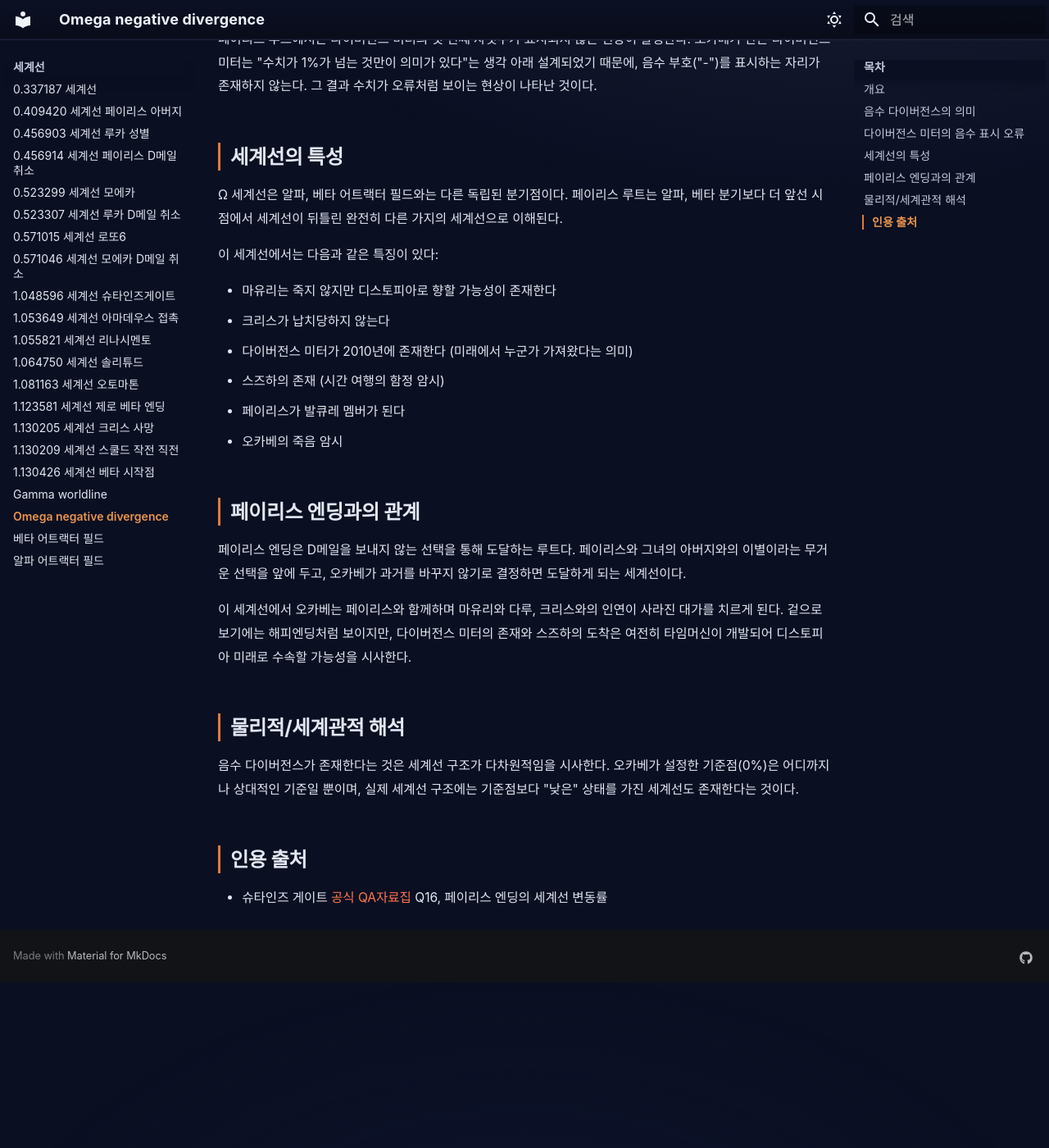
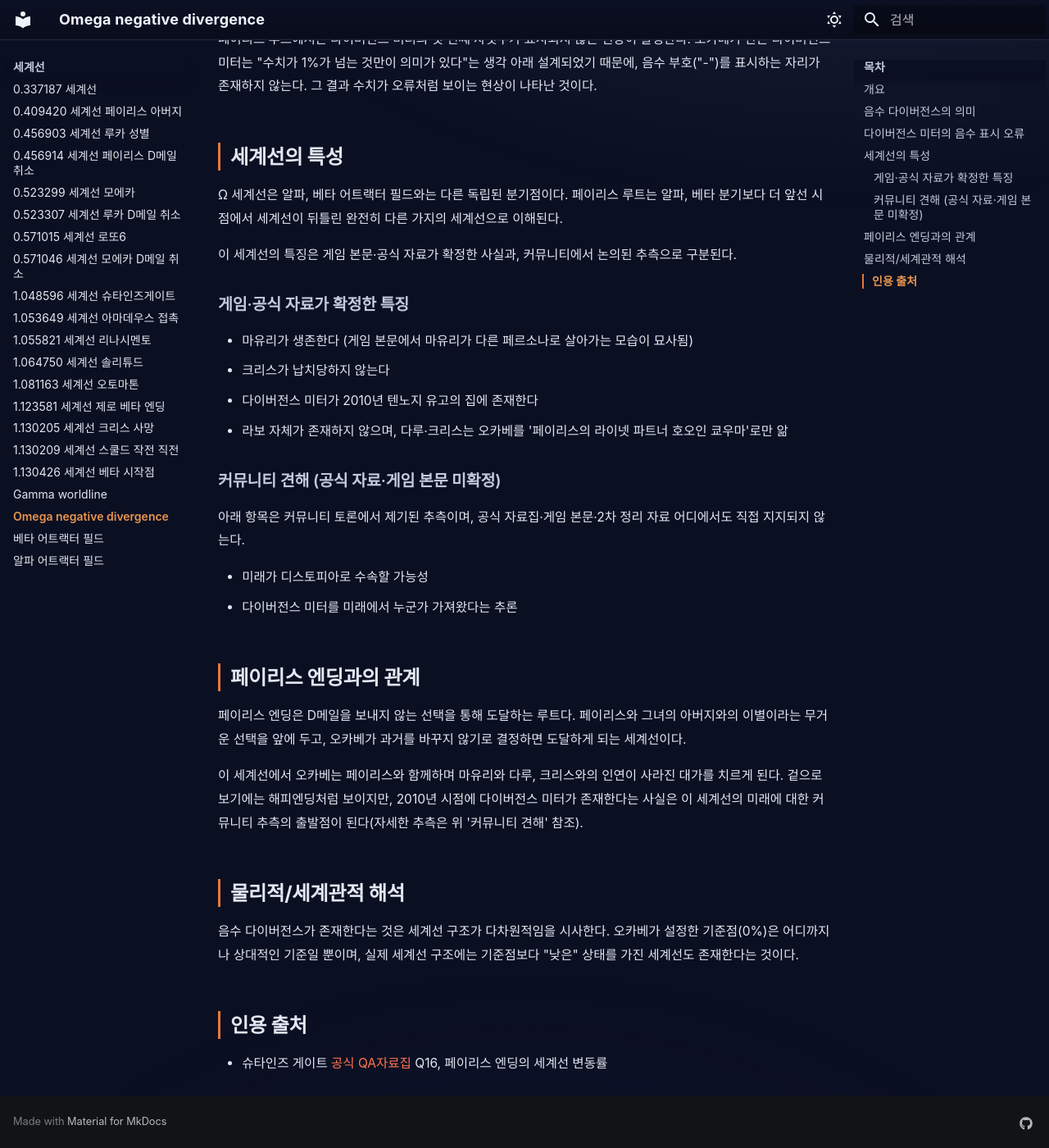
Before and after one commit to sgwiki/sgwiki.github.io, an MkDocs documentation site: the page built from wiki/세계선/omega-negative-divergence.md, in a window 1280 px wide and 1400 px high, scrolled down 768 px. Shown: the whole window at 82% size. Built offline with MkDocs 1.6.1 and Material for MkDocs 9.7.7, drawn with Linux system fonts in a browser that asks for light colours; some web fonts are replaced; before the commit the page ends 1966 px from its top, so only the background shows below that.

Commit message:
fix(wiki): omega-negative-divergence — P10 e6ea53de 패치 적용

```diff
--- a/wiki/세계선/omega-negative-divergence.md
+++ b/wiki/세계선/omega-negative-divergence.md
@@ -24,20 +24,27 @@ description: "-0.275349% 세계선은 오메가(Ω) 어트랙터 필드에 속
 
 Ω 세계선은 알파, 베타 어트랙터 필드와는 다른 독립된 분기점이다. 페이리스 루트는 알파, 베타 분기보다 더 앞선 시점에서 세계선이 뒤틀린 완전히 다른 가지의 세계선으로 이해된다.
 
-이 세계선에서는 다음과 같은 특징이 있다:
+이 세계선의 특징은 게임 본문·공식 자료가 확정한 사실과, 커뮤니티에서 논의된 추측으로 구분된다.
 
-- 마유리는 죽지 않지만 디스토피아로 향할 가능성이 존재한다
+### 게임·공식 자료가 확정한 특징
+
+- 마유리가 생존한다 (게임 본문에서 마유리가 다른 페르소나로 살아가는 모습이 묘사됨)
 - 크리스가 납치당하지 않는다
-- 다이버전스 미터가 2010년에 존재한다 (미래에서 누군가 가져왔다는 의미)
-- 스즈하의 존재 (시간 여행의 함정 암시)
-- 페이리스가 발큐레 멤버가 된다
-- 오카베의 죽음 암시
+- 다이버전스 미터가 2010년 텐노지 유고의 집에 존재한다
+- 라보 자체가 존재하지 않으며, 다루·크리스는 오카베를 '페이리스의 라이넷 파트너 호오인 쿄우마'로만 앎
+
+### 커뮤니티 견해 (공식 자료·게임 본문 미확정)
+
+아래 항목은 커뮤니티 토론에서 제기된 추측이며, 공식 자료집·게임 본문·2차 정리 자료 어디에서도 직접 지지되지 않는다.
+
+- 미래가 디스토피아로 수속할 가능성
+- 다이버전스 미터를 미래에서 누군가 가져왔다는 추론
 
 ## 페이리스 엔딩과의 관계
 
 페이리스 엔딩은 D메일을 보내지 않는 선택을 통해 도달하는 루트다. 페이리스와 그녀의 아버지와의 이별이라는 무거운 선택을 앞에 두고, 오카베가 과거를 바꾸지 않기로 결정하면 도달하게 되는 세계선이다.
 
-이 세계선에서 오카베는 페이리스와 함께하며 마유리와 다루, 크리스와의 인연이 사라진 대가를 치르게 된다. 겉으로 보기에는 해피엔딩처럼 보이지만, 다이버전스 미터의 존재와 스즈하의 도착은 여전히 타임머신이 개발되어 디스토피아 미래로 수속할 가능성을 시사한다.
+이 세계선에서 오카베는 페이리스와 함께하며 마유리와 다루, 크리스와의 인연이 사라진 대가를 치르게 된다. 겉으로 보기에는 해피엔딩처럼 보이지만, 2010년 시점에 다이버전스 미터가 존재한다는 사실은 이 세계선의 미래에 대한 커뮤니티 추측의 출발점이 된다(자세한 추측은 위 '커뮤니티 견해' 참조).
 
 ## 물리적/세계관적 해석
 
```
